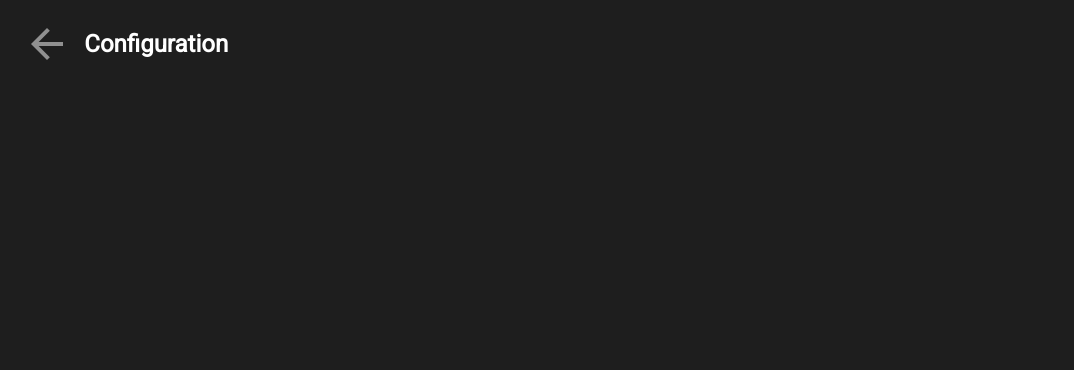
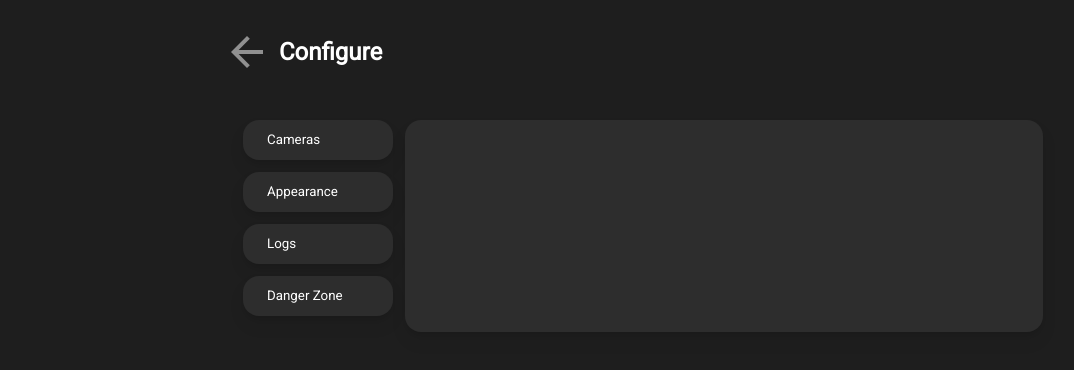
Before and after one commit to m-visaya/DVA, a React (Vite) app in the folder src/render/: page /config in a window 1280 px wide. Shown: the top 370 px of the page, without its empty margins (1-1075 px from the left). Built offline with nearby package versions, Linux system fonts and the light colour scheme.

Commit message:
config module canvas

```diff
--- /dev/null
+++ b/src/render/components/configButton.jsx
@@ -0,0 +1,12 @@
+function configBtn({iconTitle}){
+    return(
+        <div className="box-border bg-secondary-gray h-10 mb-3 w-full rounded-2xl m-1 cursor-pointer drop-shadow-lg">
+          <div className="flex h-full items-center">
+              <p className="text-white font-roboto lg:text-[10pt] md:text-[8pt] ml-6">
+                {iconTitle}
+              </p>
+          </div>
+      </div>
+    );
+   }
+   export default configBtn;
--- a/src/render/src/Configuration.jsx
+++ b/src/render/src/Configuration.jsx
@@ -1,14 +1,37 @@
 import ReturnButton from "../components/returnButton";
+import ConfigBtn from "../components/configButton";
 
 function configuration(){
 
     return(
         <div className="bg-palette-gray100 h-screen flex flex-col">
-            <div className="absolute z-10 place-items-start 2xl:pl-10 lg:pl-8 md:pl-6 mt-5">
-                <ReturnButton returnTitle="Configuration" to="/" />
+            <div className="flex justify-center pt-7">
+                <div className="relative md:-left-72 lg:-left-80">
+                    <ReturnButton returnTitle="Configure" to="/" />
+                </div>
             </div>
-            <div className="flex justify-center h-full items-center">
+            <div className="flex justify-center pt-10">
+                <div className="grid grid-cols-5 gap-3 md:w-3/4 lg:w-[800px]">
+                    <div className="col-span-1">
+                        <div><ConfigBtn
+                            iconTitle={"Cameras"}
+                        /></div>
+                        <div><ConfigBtn
+                            iconTitle={"Appearance"}
+                        /></div>
+                        <div><ConfigBtn
+                            iconTitle={"Logs"}
+                        /></div>
+                        <div><ConfigBtn
+                            iconTitle={"Danger Zone"}
+                        /></div>
+                    </div>
+                    <div className="col-span-4 row-auto">
+                        <div className="box-border bg-secondary-gray h-full w-full rounded-2xl m-1 cursor-pointer drop-shadow-lg">
 
+                        </div>
+                    </div>
+                </div>
             </div>
         </div>
     )
```
